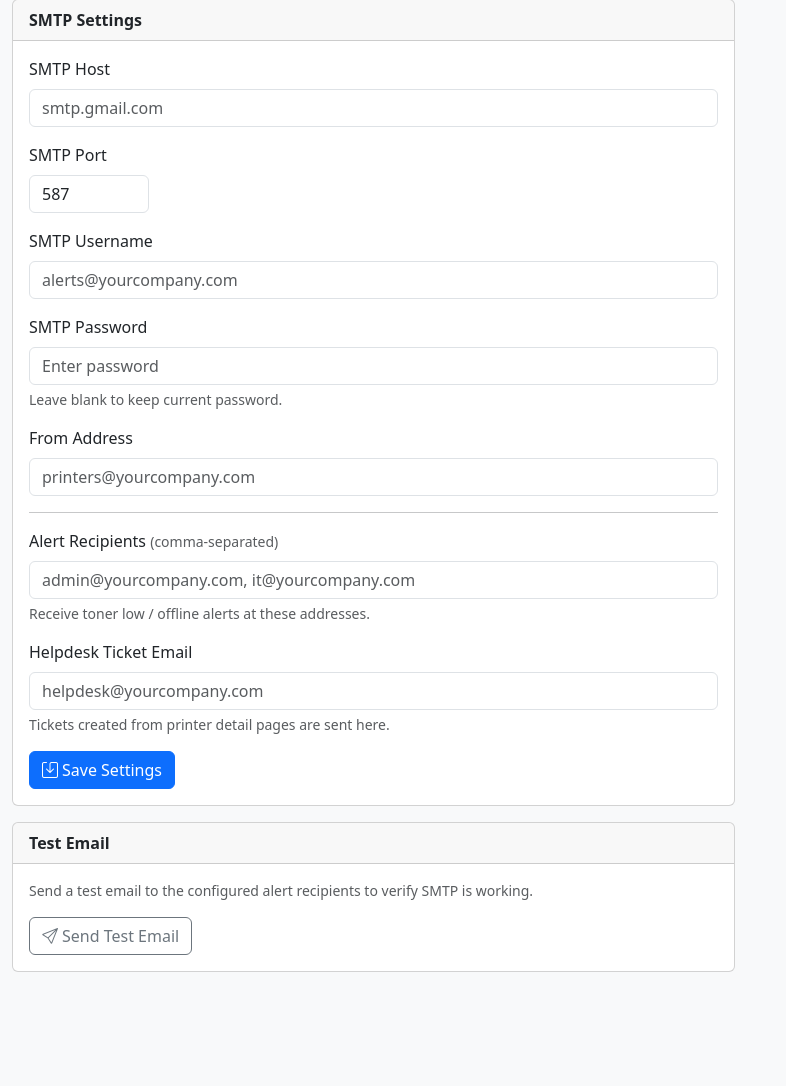
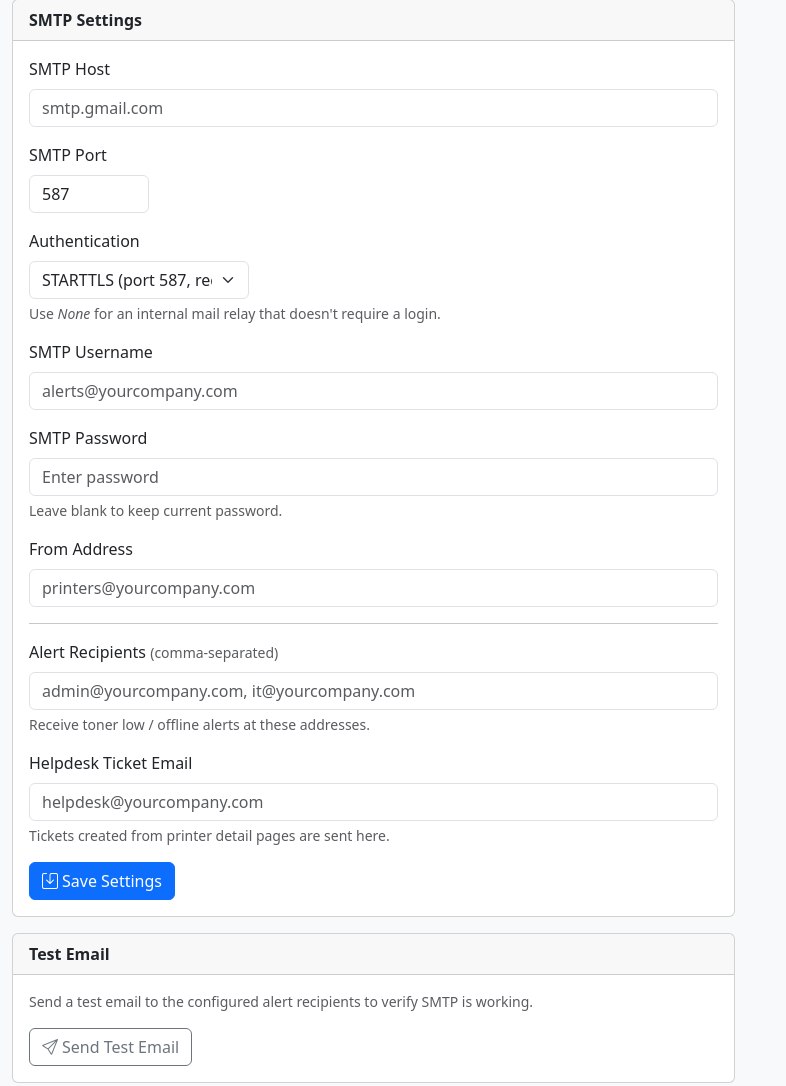
Before and after one commit to mkeathley2/network-printer-dashboard, a Flask app: page /config/ in a window 1280 px wide. Shown: the part 179-1265 px from the top of the page, without its empty margins (0-786 px from the left). Before the commit the page ends 1151 px from the top, so only its background shows below. Run offline with Flask 3, Linux system fonts and the light colour scheme; a user stored in the database is signed in.

Commit message:
Add no-auth SMTP support for local mail relays
- New smtp_auth setting: starttls (default), ssl, or none
- 'none' mode connects plain SMTP with no EHLO upgrade or login,
  suitable for internal relay servers on port 25
- 'ssl' mode uses SMTP_SSL for port 465 connections
- Config UI: Authentication dropdown hides username/password fields
  when 'None' is selected (toggled via inline JS)
- get_smtp_settings(): enabled=True for auth=none if host is set,
  no credentials required
- _send_email(): branches on auth_mode instead of always doing STARTTLS

Co-Authored-By: Claude Sonnet 4.6 <noreply@anthropic.com>

```diff
--- a/app/web/routes/config.py
+++ b/app/web/routes/config.py
@@ -13,7 +13,7 @@ from app.web.routes.auth import admin_required
 bp = Blueprint("config", __name__, url_prefix="/config")
 
 # Setting keys stored in SiteSetting table
-SMTP_KEYS = ["smtp_host", "smtp_port", "smtp_user", "smtp_password", "smtp_from", "alert_to", "helpdesk_email"]
+SMTP_KEYS = ["smtp_host", "smtp_port", "smtp_auth", "smtp_user", "smtp_password", "smtp_from", "alert_to", "helpdesk_email"]
 
 THRESHOLD_WARN_DEFAULT = 15
 THRESHOLD_CRIT_DEFAULT = 5
@@ -112,7 +112,7 @@ def save_thresholds():
 @bp.route("/smtp", methods=["POST"])
 @admin_required
 def save_smtp():
-    for key in ["smtp_host", "smtp_port", "smtp_user", "smtp_from", "alert_to", "helpdesk_email"]:
+    for key in ["smtp_host", "smtp_port", "smtp_auth", "smtp_user", "smtp_from", "alert_to", "helpdesk_email"]:
         _set_setting(key, request.form.get(key, "").strip())
     # Only update password if a new one was supplied
     new_pw = request.form.get("smtp_password", "").strip()
--- a/app/web/templates/config/index.html
+++ b/app/web/templates/config/index.html
@@ -50,6 +50,16 @@
             <input type="number" name="smtp_port" class="form-control" value="{{ smtp.smtp_port or 587 }}" style="width:120px;">
           </div>
           <div class="mb-3">
+            <label class="form-label">Authentication</label>
+            <select name="smtp_auth" class="form-select" style="width:220px;" id="smtpAuthSelect">
+              <option value="starttls" {% if (smtp.smtp_auth or 'starttls') == 'starttls' %}selected{% endif %}>STARTTLS (port 587, recommended)</option>
+              <option value="ssl"      {% if smtp.smtp_auth == 'ssl' %}selected{% endif %}>SSL/TLS (port 465)</option>
+              <option value="none"     {% if smtp.smtp_auth == 'none' %}selected{% endif %}>None (local relay, port 25)</option>
+            </select>
+            <div class="form-text">Use <em>None</em> for an internal mail relay that doesn't require a login.</div>
+          </div>
+          <div id="smtpCredFields">
+          <div class="mb-3">
             <label class="form-label">SMTP Username</label>
             <input type="text" name="smtp_user" class="form-control" value="{{ smtp.smtp_user }}" placeholder="alerts@yourcompany.com">
           </div>
@@ -58,6 +68,16 @@
             <input type="password" name="smtp_password" class="form-control" placeholder="{% if smtp.smtp_password %}(saved — enter new to change){% else %}Enter password{% endif %}">
             <div class="form-text">Leave blank to keep current password.</div>
           </div>
+          </div>
+          <script>
+            (function() {
+              var sel = document.getElementById('smtpAuthSelect');
+              var creds = document.getElementById('smtpCredFields');
+              function toggle() { creds.style.display = sel.value === 'none' ? 'none' : ''; }
+              sel.addEventListener('change', toggle);
+              toggle();
+            })();
+          </script>
           <div class="mb-3">
             <label class="form-label">From Address</label>
             <input type="text" name="smtp_from" class="form-control" value="{{ smtp.smtp_from }}" placeholder="printers@yourcompany.com">
```
Also changed, not shown: app/alerts/notifier.py (+31 -6 lines).
